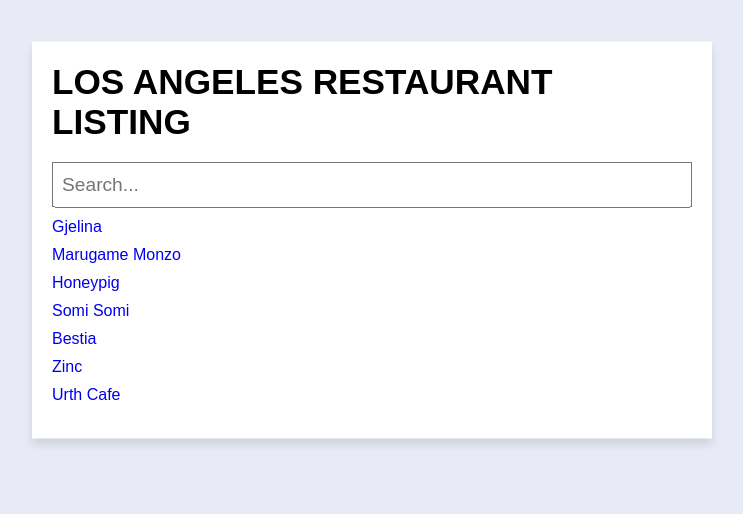
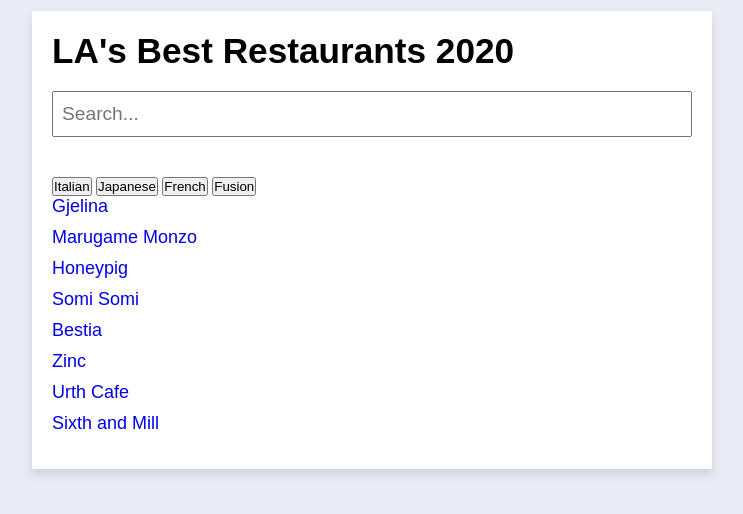
Before and after one commit to rogo009/filter-list, a plain HTML site: page index.html in a window 1280 px wide. Shown: the whole page, without its empty margins (268-1011 px from the left). Drawn offline with Linux system fonts and the light colour scheme.

Commit message:
update html and style

```diff
--- a/index.html
+++ b/index.html
@@ -9,9 +9,14 @@
   <body>
       <div class="container">
           <h1 class="center-align">
-              Los Angeles Restaurant Listing
+              LA's Best Restaurants 2020
           </h1>
           <input type="text" placeholder="Search..." >
+
+          <button>Italian</button>
+          <button>Japanese</button>
+          <button>French</button>
+          <button>Fusion</button>
 
           <ul id="menu">
               <li><a href="#"">Gjelina</a></li>
@@ -21,6 +26,7 @@
               <li><a href="#"">Bestia</a></li>
               <li><a href="#"">Zinc</a></li>
               <li><a href="#"">Urth Cafe</a></li>
+              <li><a href="#"">Sixth and Mill</a></li>
           </ul>
       </div>
     <script src="script.js"></script>
--- a/main.css
+++ b/main.css
@@ -29,14 +29,13 @@
 .container h1 {
     margin-bottom: 20px;
     font-size: 2.2rem;
-    text-transform: uppercase;
 }
 
 .container input {
     width: 100%;
     padding: 10px 8px;
     font-size: 1.2rem;
-    margin-bottom: 10px;
+    margin-bottom: 40px;
 }
 
 .container ul li {
@@ -44,6 +43,6 @@
 }
 
 .container ul li a {
-    font-size: 16px;
+    font-size: 18px;
     text-decoration: none;
 }
--- a/script.js
+++ b/script.js
@@ -0,0 +1,17 @@
+function filter() {
+    let FilterValue, input, ul, li, i;
+
+    input = document.getElementById('search');
+    FilterValue = input.value().toUpperCase();
+    ul = document.getElementById('menu');
+    li = ul.getElementsByTagName('li');
+
+    for(i=0; i<li.length; i++) {
+        let a = li[i].getElementsByTagName('a')[0];
+        if(a.innerHTML.toUpperCase().indexOf(FilterValue) > -1) {
+            li[i].style.display = "";
+        } else {
+            li[i].style.display = "";
+        }
+    }
+}
```
